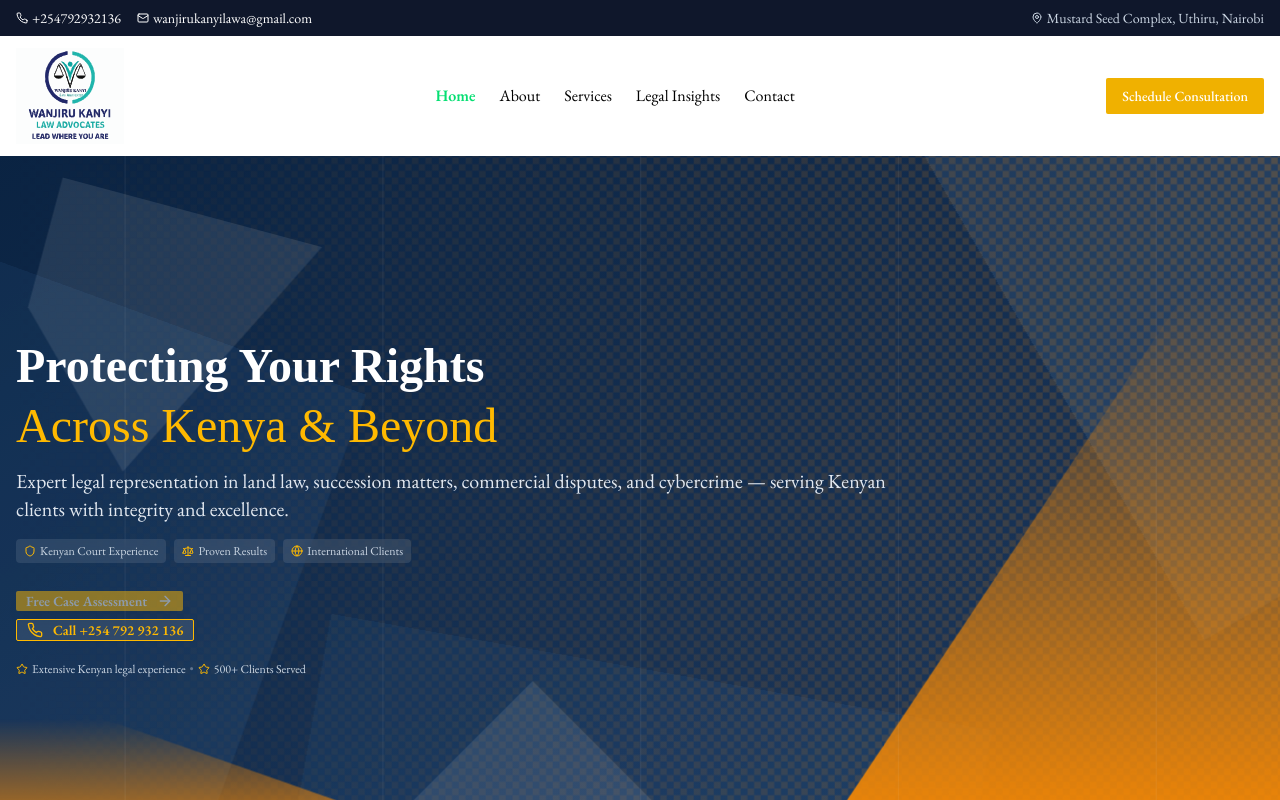
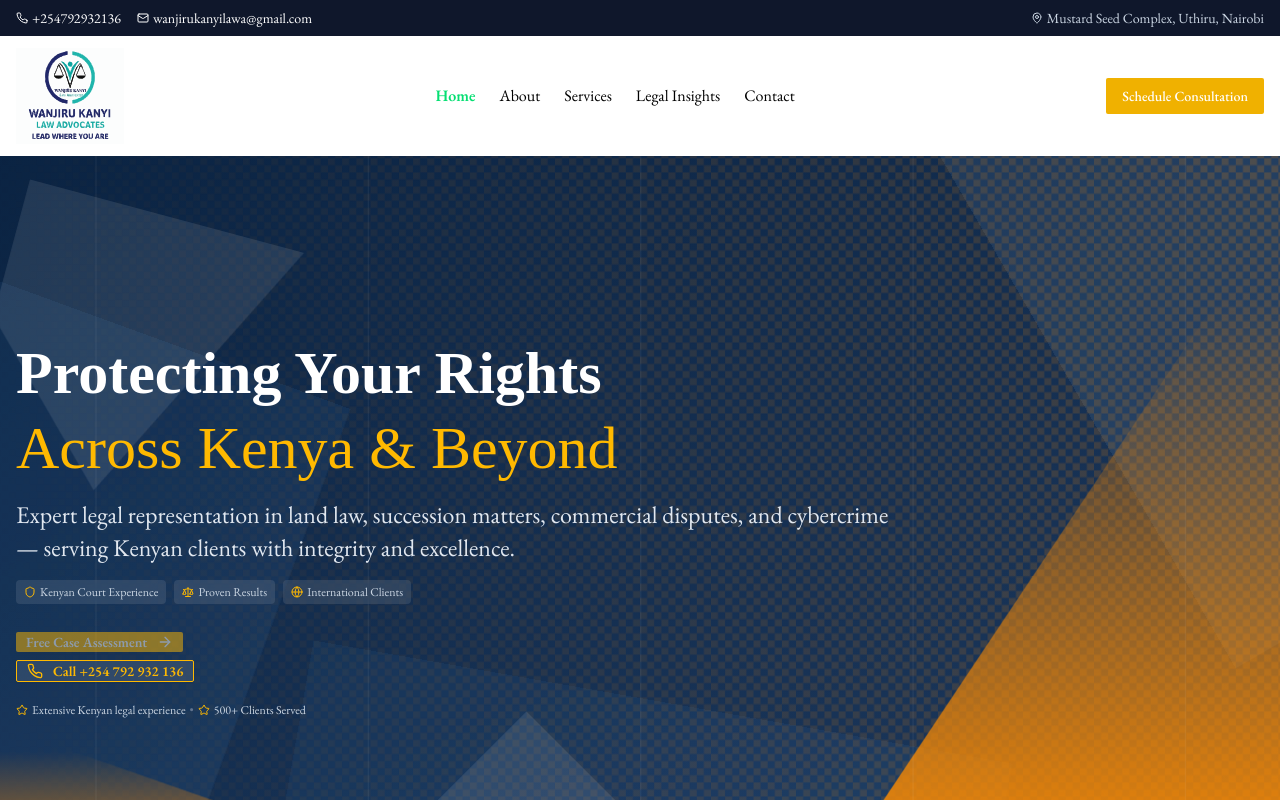
Before and after one commit to peter-njuku/wanjirukanyiadvocates, a Next.js app: page / in a window 1280 px wide. Shown: the top 800 px of the page. Built offline with nearby package versions, Linux system fonts and the light colour scheme.

Commit message:
dgcjpejfvls

```diff
--- a/components/sections/hero-section.tsx
+++ b/components/sections/hero-section.tsx
@@ -79,13 +79,13 @@ export default function HeroSection({ hasCurvedBottom = false }: HeroSectionProp
         <div className="text-left space-y-3 max-w-4xl">
 
           {/* Main Heading - Better mobile sizing */}
-          <h1 className="font-serif font-bold text-xl sm:text-2xl md:text-3xl lg:text-4xl xl:text-5xl 2xl:text-6xl leading-tight text-white">
+          <h1 className="font-serif font-bold text-2xl sm:text-3xl md:text-4xl lg:text-5xl xl:text-6xl 2xl:text-7xl leading-tight text-white">
             Protecting Your Rights <br className="hidden sm:block" />
             <span className="text-amber-400 font-light">Across Kenya & Beyond</span>
           </h1>
 
           {/* Supporting Line - Better mobile sizing */}
-          <p className="text-sm sm:text-base md:text-lg lg:text-xl text-slate-200 leading-snug font-light">
+          <p className="text-base sm:text-lg md:text-xl lg:text-2xl text-slate-200 leading-snug font-light">
             Expert legal representation in land law, succession matters, commercial disputes, and cybercrime — serving Kenyan clients with integrity and excellence.
           </p>
 
```
Also changed, not shown: 1 other file (tests, documents, lock files or other folders).
